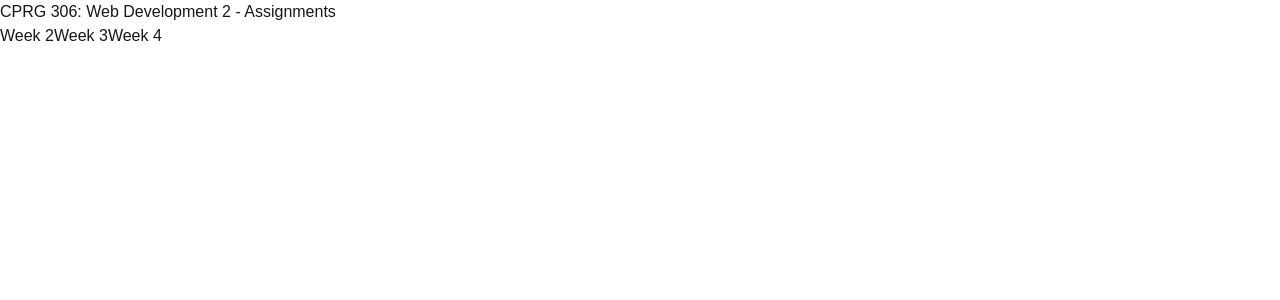
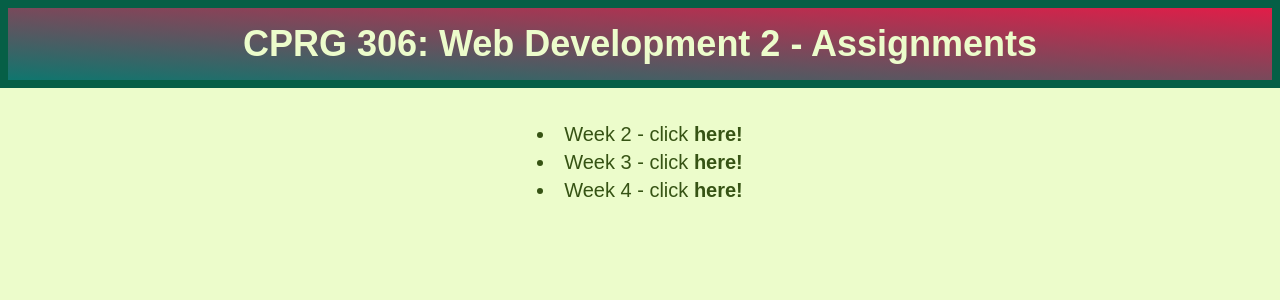
Before and after one commit to aariyanas/cprg306-assignments, a Next.js app: page / in a window 1280 px wide. Shown: the top 300 px of the page. Built offline with nearby package versions, Linux system fonts and the light colour scheme.

Commit message:
made main page look nicer

```diff
--- a/app/page.js
+++ b/app/page.js
@@ -2,11 +2,18 @@ import Link from "next/link";
 
 export default function Page(){
   return (
-  <div>
-    <h1>CPRG 306: Web Development 2 - Assignments</h1>
-    <Link href="http://localhost:3000/week-2">Week 2</Link>
-    <Link href="http://localhost:3000/week-3">Week 3</Link>
-    <Link href="http://localhost:3000/week-4">Week 4</Link>
+  <div className="h-screen bg-lime-100">
+    <h1 className="p-4 mb-8 text-lime-100 text-4xl font-bold text-center border-8 border-emerald-800 bg-gradient-to-bl from-rose-600 to-teal-700">CPRG 306: Web Development 2 - Assignments</h1>
+    <ol className="list-disc list-inside text-center text-lime-900 text-xl">
+      <li> Week 2 - click <Link className=" font-semibold hover:underline hover:text-blue-600" href="http://localhost:3000/week-2"> here!</Link>
+      </li>
+      <li>
+        Week 3 - click <Link className=" font-semibold hover:underline hover:text-blue-600" href="http://localhost:3000/week-3"> here!</Link>
+      </li>
+      <li>
+        Week 4 - click <Link className=" font-semibold hover:underline hover:text-blue-600" href="http://localhost:3000/week-4"> here!</Link>
+      </li>
+    </ol>
   </div>
   )
 };
```
